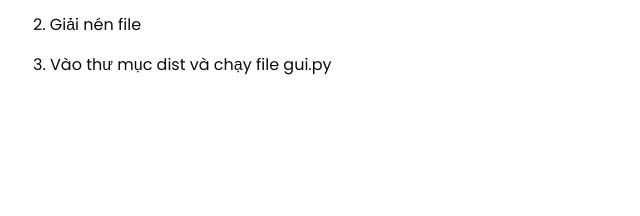
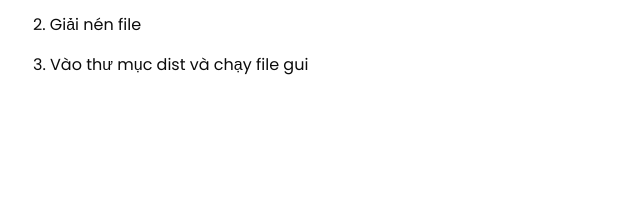
Before and after one commit to tranhobao/tranhobao.github.io, a plain HTML site: page setting.html in a window 1280 px wide. Shown: the part 262-478 px from the top of the page, 37-677 px from the left. Drawn offline with nearby package versions, Linux system fonts and the light colour scheme.

Commit message:
lan nay lan cuoi, xin the

```diff
--- a/setting.html
+++ b/setting.html
@@ -124,7 +124,7 @@
         sudo pip install youtube-dl
       </pre> -->
 
-      <p>3. Vào thư mục dist và chạy file gui.py</p>
+      <p>3. Vào thư mục dist và chạy file gui</p>
   </section>
   <!--END LINUX-->
   <!--WINDOWS-->
```
